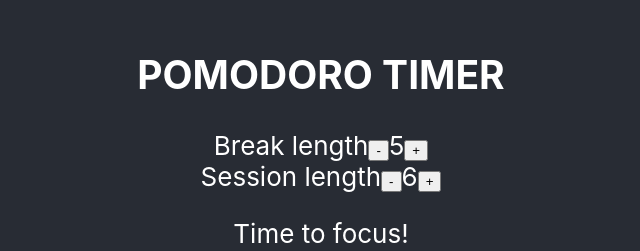
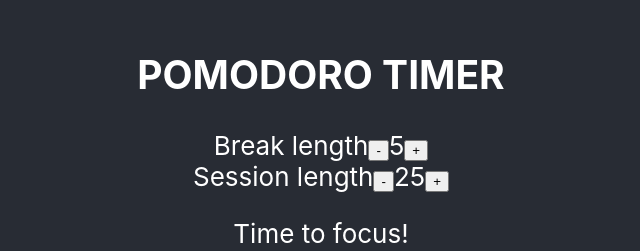
Before and after one commit to rafaelcrv/pomodoro-timer, a React (Create React App) app: page / in a window 1280 px wide. Shown: the part 222-473 px from the top of the page, without its empty margins (319-959 px from the left). Built offline with nearby package versions, Linux system fonts and the light colour scheme.

Commit message:
non debugable values

```diff
--- a/src/App.jsx
+++ b/src/App.jsx
@@ -5,7 +5,7 @@ import { FontAwesomeIcon } from '@fortawesome/react-fontawesome';
 import { faRotateRight } from '@fortawesome/free-solid-svg-icons';
 import TimerParameters from './TimerParameters.jsx';
 
-const DEFAULT_SESSION_TIME = 360;  // 25 minutes in seconds 1500
+const DEFAULT_SESSION_TIME = 1500;  // 25 minutes in seconds 1500
 const DEFAULT_BREAK_TIME = 300;    // 5 minutes in seconds 300
 
 function App() {
```
